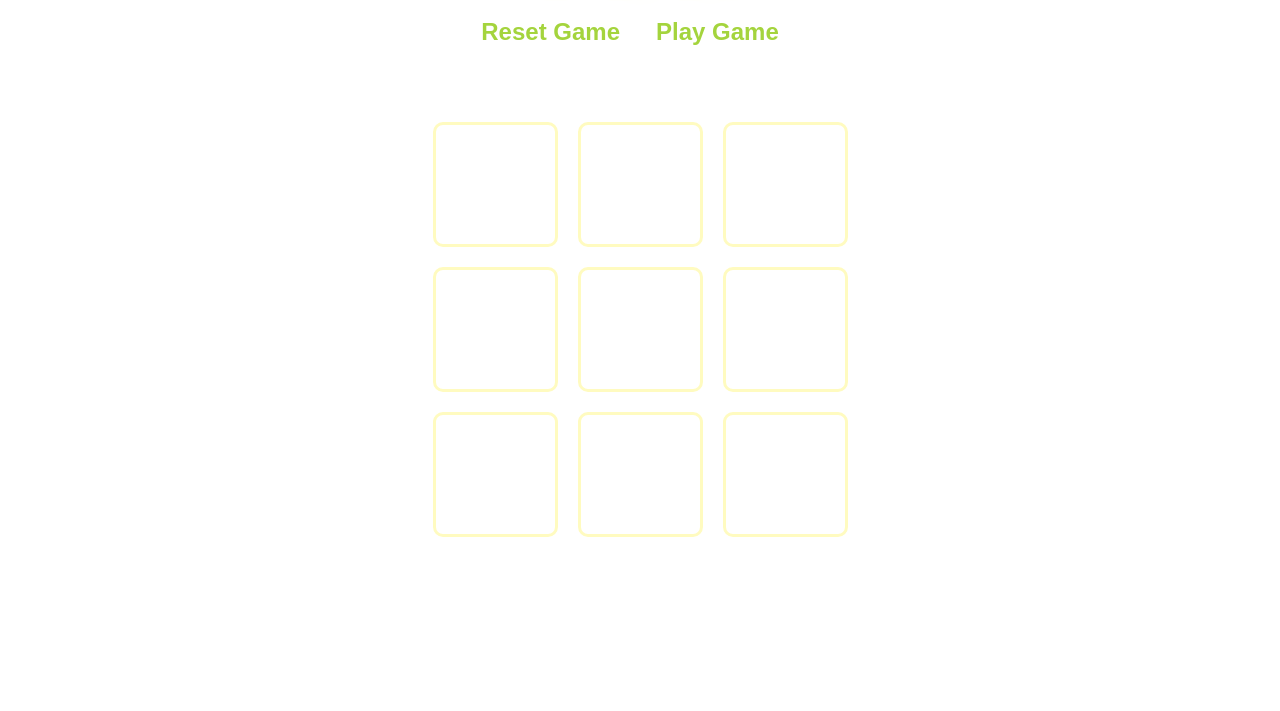
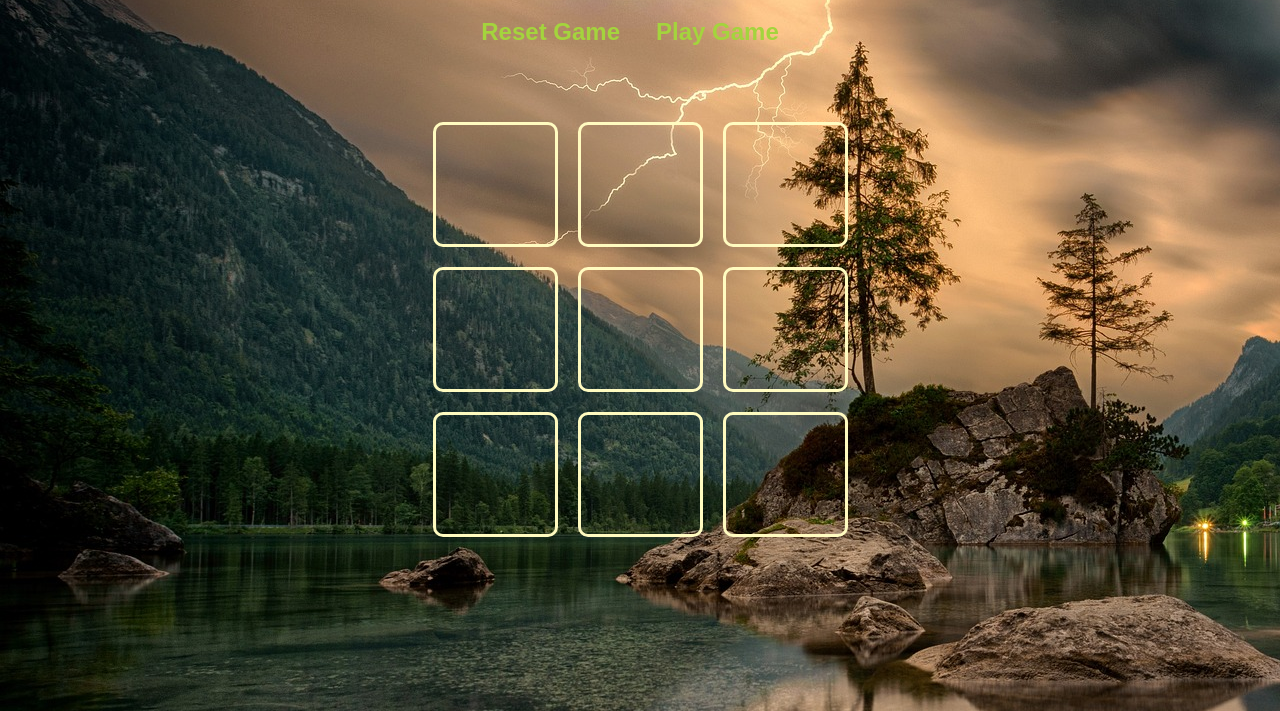
Before and after one commit to JSammy23/tictactoe, a plain HTML site: page index.html in a window 1280 px wide. Shown: the part 89-800 px from the top of the page. Drawn offline with Linux system fonts and the light colour scheme; the site is published under a folder, as on GitHub Pages, so addresses that start at the root find nothing.

Commit message:
Background img directory modified for Github pages

```diff
--- a/styles.css
+++ b/styles.css
@@ -11,7 +11,7 @@
 body {
     margin: 0;
     padding: 0;
-    background: url(/img/nature-gefa89d710_1920.jpg);
+    background: url(./img/nature-gefa89d710_1920.jpg);
     display: flex;
     justify-content: center;
     align-items: center;
```
